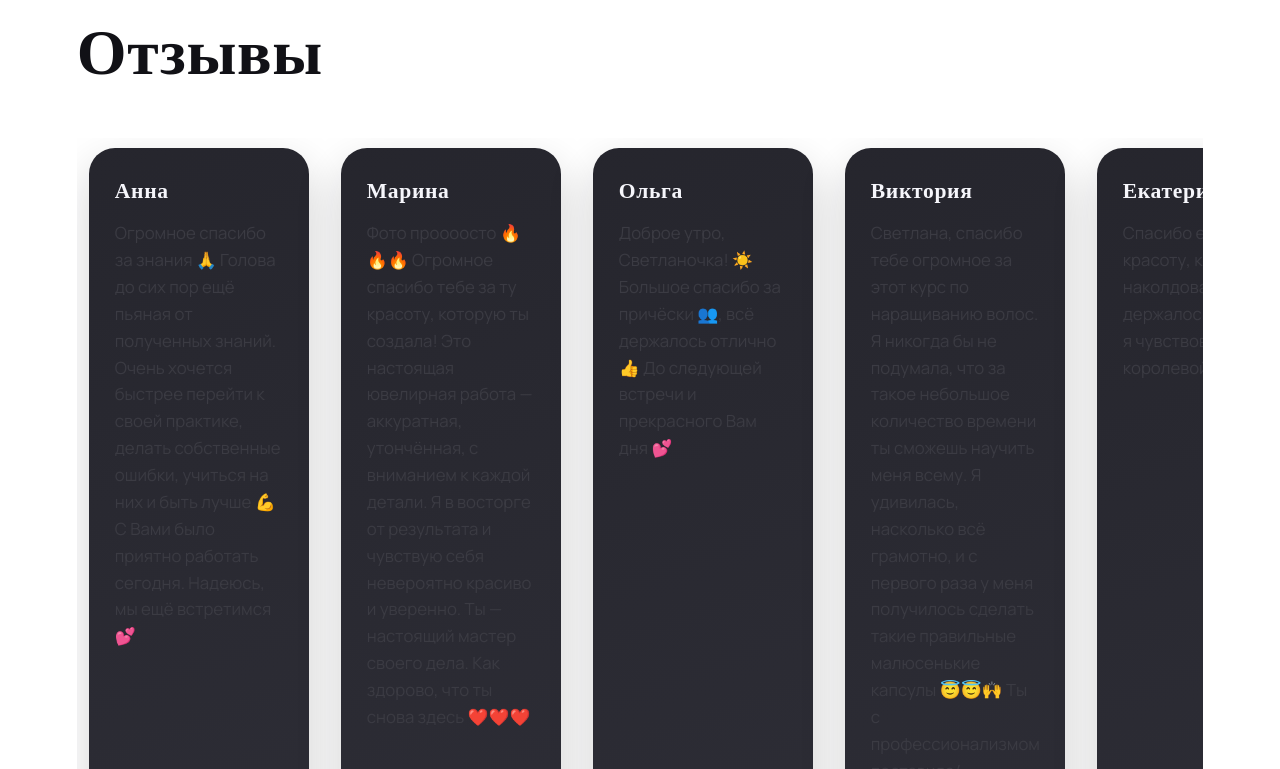
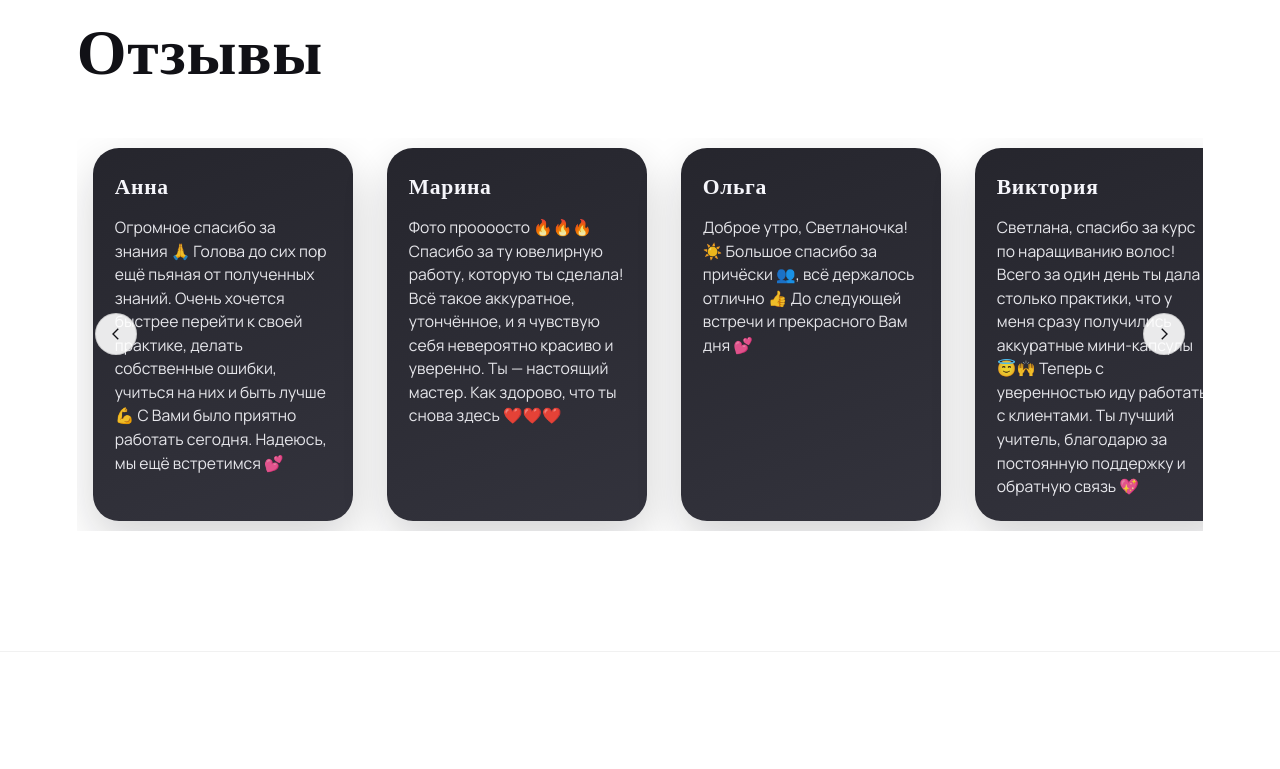
Before and after one commit to Kynkero/ST_Commumity, a plain HTML site: page ST_community.html in a window 1280 px wide. Shown: the part 3436-4205 px from the top of the page. Drawn offline with nearby package versions, Linux system fonts and the light colour scheme.

Commit message:
Adjust reviews card proportions

```diff
--- a/ST_community.html
+++ b/ST_community.html
@@ -136,7 +136,7 @@
               </div>
               <div class="rev-card">
                 <h3 class="rev-name">Марина</h3>
-                <p>Фото проооосто 🔥🔥🔥 Огромное спасибо тебе за ту красоту, которую ты создала! Это настоящая ювелирная работа — аккуратная, утончённая, с вниманием к каждой детали. Я в восторге от результата и чувствую себя невероятно красиво и уверенно. Ты — настоящий мастер своего дела. Как здорово, что ты снова здесь ❤️❤️❤️</p>
+                <p>Фото проооосто 🔥🔥🔥 Спасибо за ту ювелирную работу, которую ты сделала! Всё такое аккуратное, утончённое, и я чувствую себя невероятно красиво и уверенно. Ты — настоящий мастер. Как здорово, что ты снова здесь ❤️❤️❤️</p>
               </div>
               <div class="rev-card">
                 <h3 class="rev-name">Ольга</h3>
@@ -144,7 +144,7 @@
               </div>
               <div class="rev-card">
                 <h3 class="rev-name">Виктория</h3>
-                <p>Светлана, спасибо тебе огромное за этот курс по наращиванию волос. Я никогда бы не подумала, что за такое небольшое количество времени ты сможешь научить меня всему. Я удивилась, насколько всё грамотно, и с первого раза у меня получилось сделать такие правильные малюсенькие капсулы 😇😇🙌 Ты с профессионализмом поставила/настроила мне руки, и я теперь с большим набором знаний и практики (которую ты в меня вложила сегодня) могу приступать к работе, нарабатывать клиентов и оттачивать эту самую востребованную технику. Светлана, ты лучший учитель. С гордостью могу рассказать, у кого я получила этот опыт. Спасибо ещё раз. И благодарю за постоянную обратную связь, сопровождение и необходимую поддержку. Благодарна безмерно 😇💖</p>
+                <p>Светлана, спасибо за курс по наращиванию волос! Всего за один день ты дала столько практики, что у меня сразу получились аккуратные мини-капсулы 😇🙌 Теперь с уверенностью иду работать с клиентами. Ты лучший учитель, благодарю за постоянную поддержку и обратную связь 💖</p>
               </div>
               <div class="rev-card">
                 <h3 class="rev-name">Екатерина</h3>
--- a/styles.css
+++ b/styles.css
@@ -491,11 +491,11 @@ section {
 .reviews-track {
   display: grid;
   grid-auto-flow: column;
-  grid-auto-columns: minmax(220px, clamp(240px, 24vw, 320px));
-  gap: clamp(16px, 3vw, 32px);
+  grid-auto-columns: minmax(260px, clamp(300px, 28vw, 380px));
+  gap: clamp(18px, 3.2vw, 34px);
   overflow-x: auto;
   padding-block: 10px;
-  padding-inline: clamp(4px, 2vw, 12px);
+  padding-inline: clamp(6px, 2.4vw, 16px);
   scroll-snap-type: x mandatory;
   scrollbar-width: thin;
 }
@@ -514,11 +514,11 @@ section {
   display: flex;
   flex-direction: column;
   border-radius: 26px;
-  padding: clamp(18px, 3vw, 26px);
+  padding: clamp(16px, 2.6vw, 22px);
   scroll-snap-align: center;
-  min-height: clamp(240px, 32vh, 360px);
+  min-height: clamp(180px, 24vh, 280px);
   background: linear-gradient(160deg, rgba(26, 26, 34, 0.95), rgba(40, 40, 50, 0.95));
-  color: var(--text-primary);
+  color: rgba(246, 246, 251, 0.92);
   box-shadow: var(--glow-soft);
   transition: transform var(--transition);
 }
@@ -535,8 +535,8 @@ section {
 .rev-card p {
   margin: 0;
   font-family: "Manrope", system-ui, -apple-system, BlinkMacSystemFont, "Segoe UI", sans-serif;
-  font-size: clamp(0.9rem, 1vw + 0.7rem, 1.05rem);
-  line-height: 1.6;
+  font-size: clamp(0.88rem, 0.8vw + 0.68rem, 0.98rem);
+  line-height: 1.5;
   font-weight: 400;
 }
 
```
